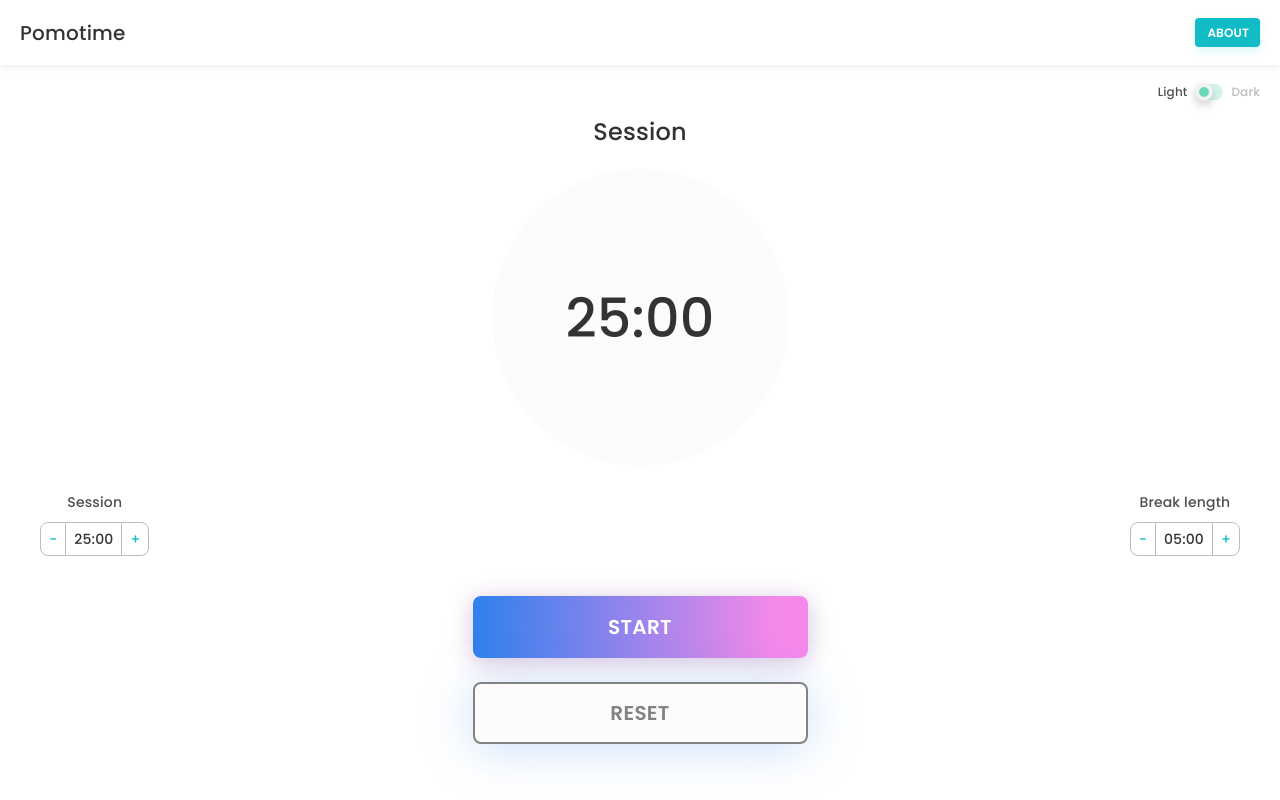
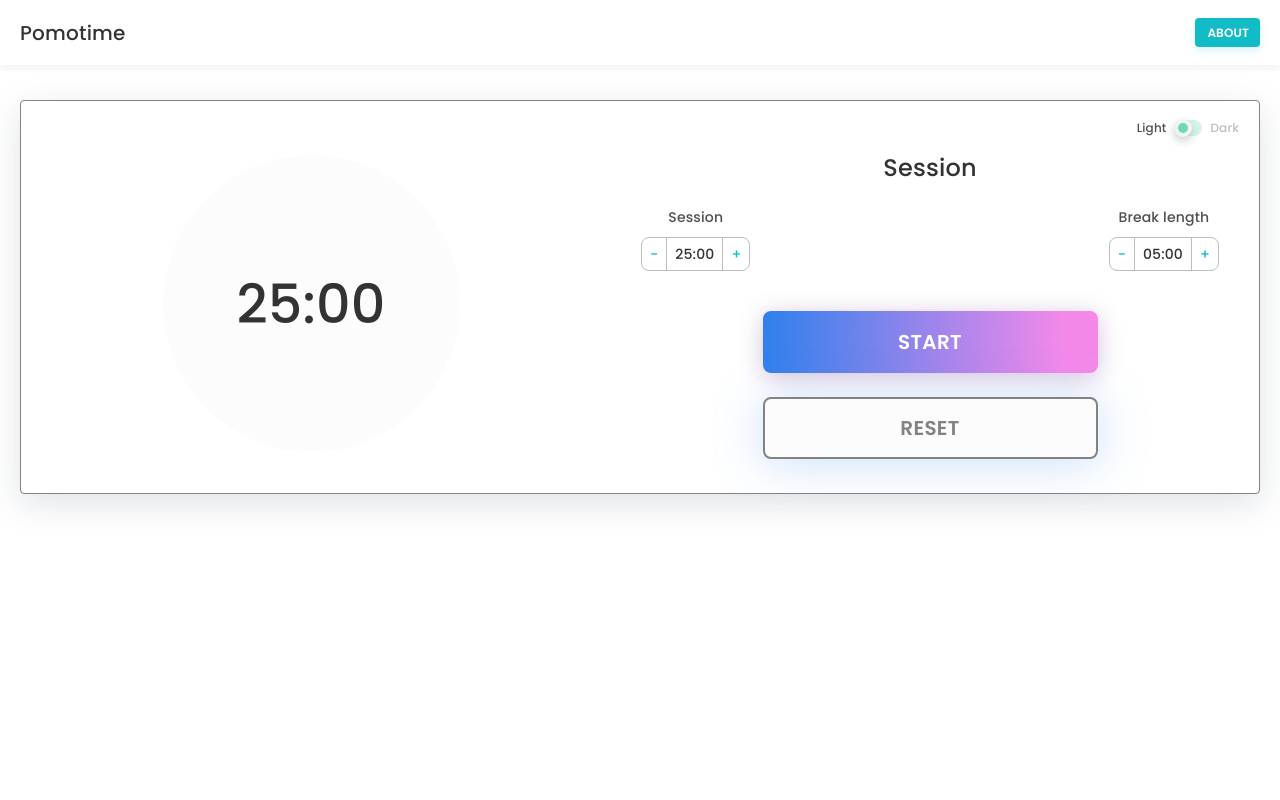
Before and after one commit to cristianCeamatu/assist-pomodoro, a React (Create React App) app: page / in a window 1280 px wide. Built offline with nearby package versions, Linux system fonts and the light colour scheme.

Commit message:
design/basic grid system for the pomodoro content

```diff
--- a/src/App.js
+++ b/src/App.js
@@ -16,7 +16,7 @@
       <GlobalStyle />
       <Wrapper>
         <Navbar />
-        <main>
+        <main className="grid">
           <Toggler />
           <Content />
         </main>
--- a/src/App.styled.js
+++ b/src/App.styled.js
@@ -3,4 +3,21 @@
 export const Wrapper = styled.div`
   letter-spacing: 0.01em;
   text-align: center;
+
+  .grid {
+    max-width: 1240px;
+    width: 100%;
+    margin: 0 auto;
+
+    @media only screen and (min-width: 992px) {
+      background: ${(props) =>
+        props.theme.mode === 'light' ? '#fff' : '#1F1D2B'};
+      border: ${(theme) =>
+        theme.mode === 'light' ? 'none' : '1px solid #828282'};
+      box-shadow: 0px 10px 34px rgba(50, 70, 91, 0.15);
+      border-radius: 4px;
+      margin: 35px auto;
+      box-sizing: border-box;
+    }
+  }
 `;
--- a/src/components/pomodoro/Pomodoro.styled.js
+++ b/src/components/pomodoro/Pomodoro.styled.js
@@ -4,6 +4,11 @@
   font-size: 24px;
   line-height: 26px;
   margin-bottom: 24px;
+
+  @media screen and (min-width: 992px) {
+    grid-column: 2 / span 1;
+    grid-row: 2 / span 1;
+  }
 `;
 
 export const DisplayContainer = styled.div`
@@ -18,6 +23,10 @@
   line-height: 64px;
   background: ${(props) =>
     props.theme.mode === 'light' ? '#FCFCFC' : '#252836'};
+  @media screen and (min-width: 992px) {
+    grid-column: 1 / span 1;
+    grid-row: 1 / span 4;
+  }
 `;
 
 export const SettingsContainer = styled.div`
@@ -57,6 +66,11 @@
         color: #11bcc7;
       }
     }
+  }
+
+  @media screen and (min-width: 992px) {
+    grid-column: 2 / span 1;
+    grid-row: 3 / span 1;
   }
 `;
 
@@ -104,4 +118,9 @@
         props.theme.mode === 'light' ? '#828282' : '#F2F2F2'};
     }
   }
+
+  @media screen and (min-width: 992px) {
+    grid-column: 2 / span 1;
+    grid-row: 4 / span 1;
+  }
 `;
--- a/src/layout/Toggler.styled.js
+++ b/src/layout/Toggler.styled.js
@@ -5,7 +5,6 @@
   padding: 16px 20px;
   font-size: 12px;
   line-height: 22px;
-
   display: flex;
   justify-content: flex-end;
   align-items: center;
@@ -54,4 +53,9 @@
   #autoplay.checkbox {
     display: none;
   }
+
+  @media screen and (min-width: 992px) {
+    grid-column: 1 / span 2;
+    grid-row: 1 / span 1;
+  }
 `;
--- a/src/pages/Pomodoro.js
+++ b/src/pages/Pomodoro.js
@@ -3,15 +3,17 @@
 import Display from '../components/pomodoro/Display';
 import Settings from '../components/pomodoro/Settings';
 import Buttons from '../components/pomodoro/Buttons';
+// Styles/Assets
+import { GridSection } from './Pomodoro.styled';
 
 const Pomodoro = () => {
   return (
-    <section>
+    <GridSection>
       <DisplayTitle />
       <Display />
       <Settings />
       <Buttons />
-    </section>
+    </GridSection>
   );
 };
 
--- /dev/null
+++ b/src/pages/Pomodoro.styled.js
@@ -0,0 +1,8 @@
+import styled from 'styled-components';
+
+export const GridSection = styled.section`
+  display: grid;
+  grid-template-columns: 1fr, 1fr;
+  /* grid-template-rows: repeat(4, 1fr); */
+  grid-auto-rows: minmax(min-content, max-content);
+`;
--- a/src/pages/index.js
+++ b/src/pages/index.js
@@ -4,11 +4,11 @@
 import About from './About';
 
 const Content = () => (
-  <main>
+  <div>
     <Switch>
       <Route exact path="/about" component={About} />
       <Route path="/" component={Pomodoro} />
     </Switch>
-  </main>
+  </div>
 );
 export default Content;
```
Also changed, not shown: 1 other file (tests, documents, lock files or other folders).
